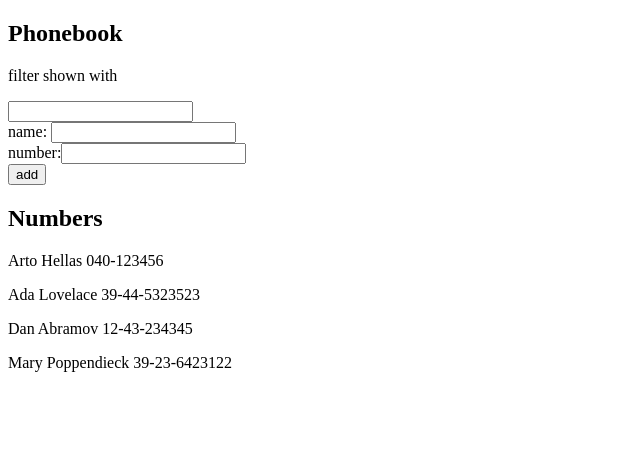
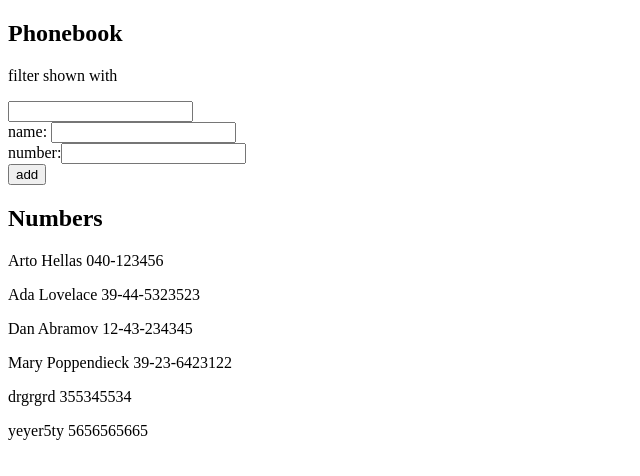
Before and after one commit to SmithD216/fso, a React (Create React App) app in the folder part2/part2.6/: page / in a window 1280 px wide. Shown: the top 476 px of the page, without its empty margins (0-640 px from the left). Built offline with nearby package versions, Linux system fonts and the light colour scheme; data requests are answered from the project's data file.

Commit message:
Updated to be able to POST people

```diff
--- a/part2/part2.6/db.json
+++ b/part2/part2.6/db.json
@@ -19,6 +19,16 @@
       "name": "Mary Poppendieck",
       "number": "39-23-6423122",
       "id": 4
+    },
+    {
+      "name": "drgrgrd",
+      "number": "355345534",
+      "id": 5
+    },
+    {
+      "name": "yeyer5ty",
+      "number": "5656565665",
+      "id": 6
     }
   ]
 }
--- a/part2/part2.6/src/App.js
+++ b/part2/part2.6/src/App.js
@@ -33,8 +33,12 @@
             alert(`${nameObject.name} is already added to phonebook`);
             return;
         }
+        axios
+            .post("http://localhost:3001/persons", nameObject)
+            .then((response) => {
+                setPersons(persons.concat(response.data));
+            });
 
-        setPersons(persons.concat(nameObject));
         setNewName("");
         setNewNumber("");
     };
```
Lines whose indentation alone changed are shown as unchanged.
